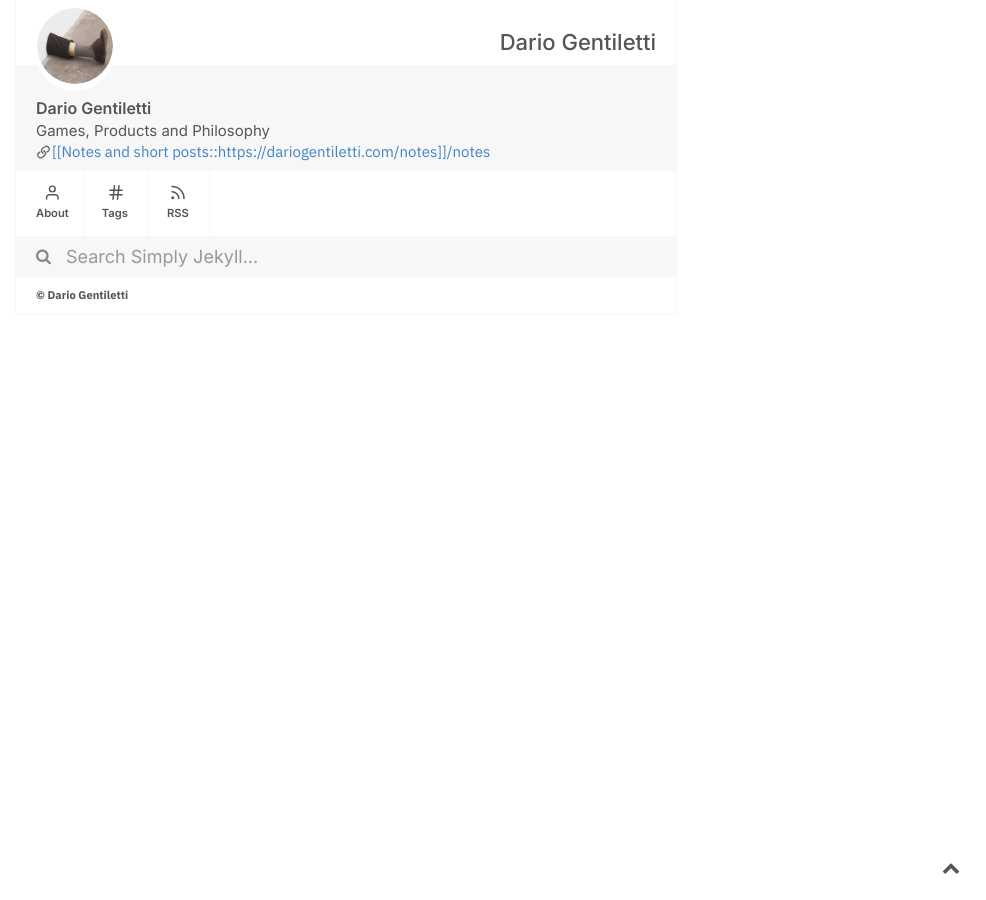
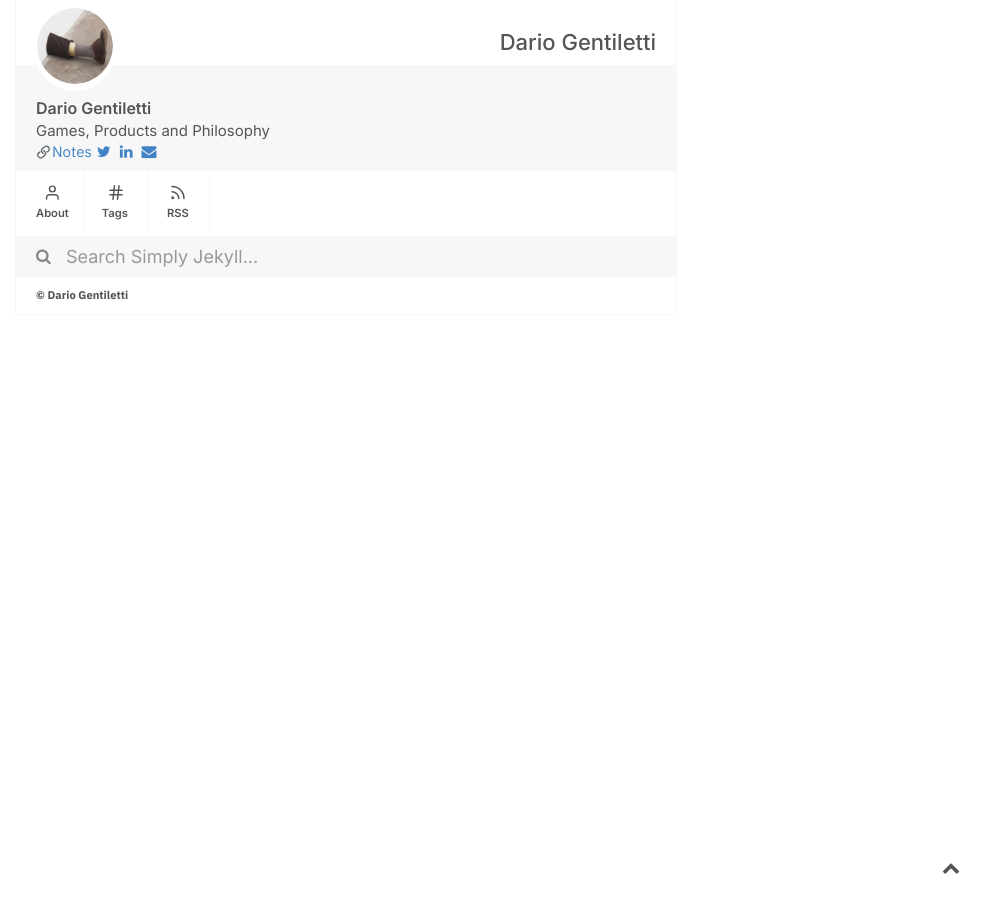
Before and after one commit to dariogentiletti/dariogentiletti.com, a Jekyll site: the page built from index.md, in a window 1280 px wide. Shown: the whole page, without its empty margins (294-1280 px from the left). Built offline with Jekyll 4.4.1, drawn with Linux system fonts in a browser that asks for light colours.

Commit message:
Adding social media and fixing header

```diff
--- a/_config.yml
+++ b/_config.yml
@@ -1,13 +1,23 @@
 title: Dario Gentiletti
 name: Dario Gentiletti
 user_description: Games, Products and Philosophy
-notes_url: "[[Notes and short posts::https://dariogentiletti.com/notes]]"
+notes_url: "https://dariogentiletti.com"
+notes_description: "Notes"
 profile_pic: /assets/img/profile.png
 favicon: /assets/img/favicon.png
 copyright_name: Dario Gentiletti
 baseurl: "/" # the subpath of your site, e.g. /blog
 url: "https://dariogentiletti.com" # the base hostname & protocol for your site, e.g. http://example.com
 encoding: utf-8
+
+
+# Social Media Links
+twitter: https://www.twitter.com/dariogentiletti
+emailid: dg3084@columbia.edu
+personal_site_name:
+personal_site_url:
+linkedin: https://linkedin.com/in/dgentiletti"
+github:
 
 # Build settings
 theme: null
--- a/_includes/header.html
+++ b/_includes/header.html
@@ -6,8 +6,8 @@
         </div>
 
         <div class="notes-page-main-heading">
-            <p class="notes-page-heading"><a href="/notes">Notes and Thoughts</a></p>
-            <p class="notes-page-tagline">The journey from raw thoughts to <a href="/">blogposts</a></p>
+            <p class="notes-page-heading"><a href="/notes">Notes</a></p>
+            <p class="notes-page-tagline">The journey from raw thoughts to <a href="/">essays</a></p>
         </div>
     </div>
     <div class="searchbar search-container">
@@ -83,11 +83,24 @@
                     <path d="M11.96 14.945c-.067 0-.136-.01-.203-.027-1.13-.318-2.097-.986-2.795-1.932-.832-1.125-1.176-2.508-.968-3.893s.942-2.605 2.068-3.438l3.53-2.608c2.322-1.716 5.61-1.224 7.33 1.1.83 1.127 1.175 2.51.967 3.895s-.943 2.605-2.07 3.438l-1.48 1.094c-.333.246-.804.175-1.05-.158-.246-.334-.176-.804.158-1.05l1.48-1.095c.803-.592 1.327-1.463 1.476-2.45.148-.988-.098-1.975-.69-2.778-1.225-1.656-3.572-2.01-5.23-.784l-3.53 2.608c-.802.593-1.326 1.464-1.475 2.45-.15.99.097 1.975.69 2.778.498.675 1.187 1.15 1.992 1.377.4.114.633.528.52.928-.092.33-.394.547-.722.547z" stroke-width="1" stroke-linecap="round" stroke-linejoin="round"/>
                     <path d="M7.27 22.054c-1.61 0-3.197-.735-4.225-2.125-.832-1.127-1.176-2.51-.968-3.894s.943-2.605 2.07-3.438l1.478-1.094c.334-.245.805-.175 1.05.158s.177.804-.157 1.05l-1.48 1.095c-.803.593-1.326 1.464-1.475 2.45-.148.99.097 1.975.69 2.778 1.225 1.657 3.57 2.01 5.23.785l3.528-2.608c1.658-1.225 2.01-3.57.785-5.23-.498-.674-1.187-1.15-1.992-1.376-.4-.113-.633-.527-.52-.927.112-.4.528-.63.926-.522 1.13.318 2.096.986 2.794 1.932 1.717 2.324 1.224 5.612-1.1 7.33l-3.53 2.608c-.933.693-2.023 1.026-3.105 1.026z" stroke-width="1" stroke-linecap="round" stroke-linejoin="round"/>
                 </svg>
-                <a href="/notes">{{site.notes_url}}/notes</a>
+                <a href="/notes">{{site.notes_description}}</a>
+                </svg>&nbsp;
+                {%- if site.twitter != empty and site.twitter != nil and site.twitter != "" -%}
+                <a href="{{site.twitter}}"><i class="fa fa-twitter"></i></a>&nbsp;&nbsp;&nbsp;
+                {%- endif -%}
+                {%- if site.linkedin != empty and site.linkedin != nil and site.linkedin != "" -%}
+                <a href="{{site.linkedin}}"><i class="fa fa-linkedin"></i></a>&nbsp;&nbsp;&nbsp;
+                {%- endif -%}
+                {%- if site.github != empty and site.github != nil and site.github != "" -%}
+                <a href="{{site.github}}"><i class="fa fa-github"></i></a>&nbsp;&nbsp;&nbsp;
+                {%- endif -%}
+                {%- if site.emailid != empty and site.emailid != nil and site.emailid != "" -%}
+                <a href="mailto:{{site.emailid}}"><i class="fa fa-envelope"></i></a>
+                {%- endif -%}
             </div>
         </div>
     </div>
-    <div class="avatar disable-select" title="click me to know more">
+    <div class="avatar disable-select" title="Click me to know more">
         <a class="avatar-link" href="/about">
             <img src="/assets/img/profile.png" class="avatar-img" alt="avatar"/>
         </a>
```
